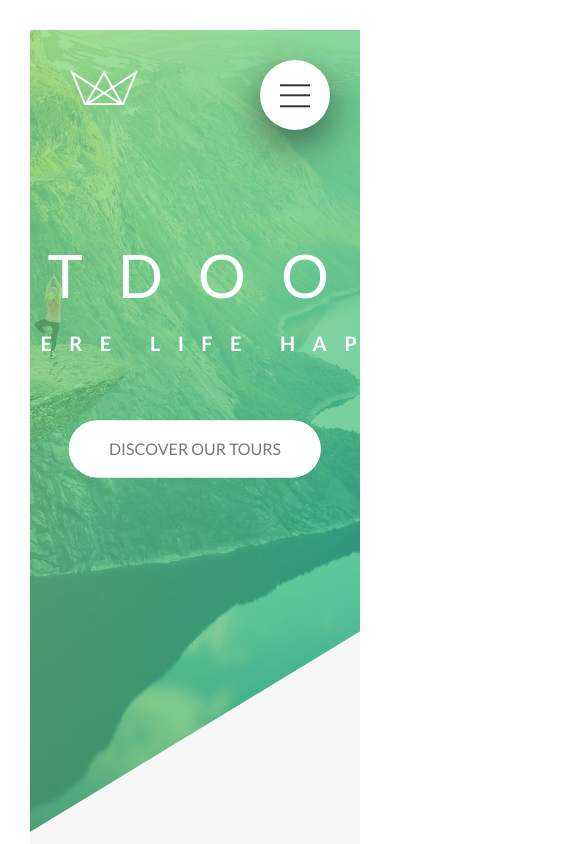
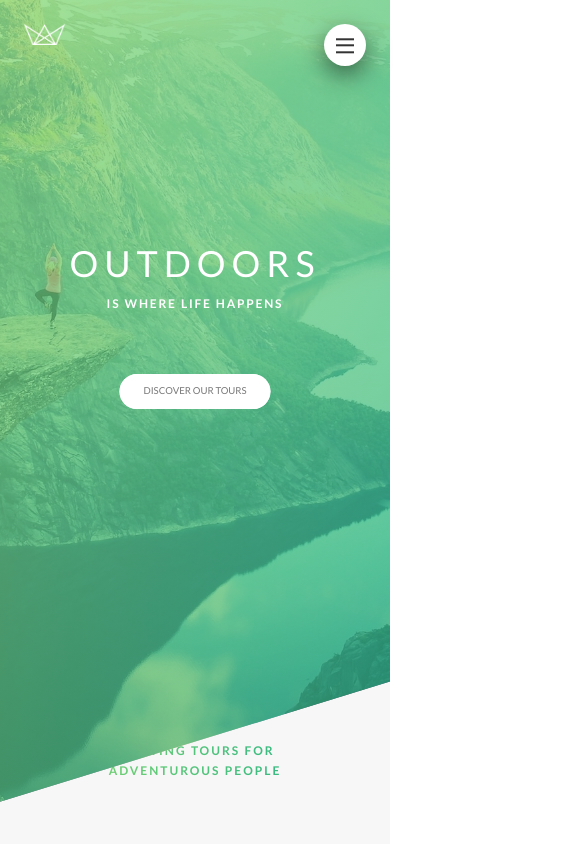
Before and after one commit to mariamamen30/Natours-Template, a website: page index.html in a window 390 px wide. Shown: the top 844 px of the page, 585 px wide, since content can reach past the window. Drawn offline with Linux system fonts and the light colour scheme.

Commit message:
intial media queries

```diff
--- a/index.html
+++ b/index.html
@@ -374,8 +374,8 @@
                   >
                 </div>
 
-                <div class="form__group">
-                  <button class="btn btn--green u-mt-med">Next &rarr;</button>
+                <div class="form__group u-mt-">
+                  <button class=" btn--green u-mt-med">Next &rarr;</button>
                 </div>
               </form>
             </div>
--- a/sass/abstract/_mixins.scss
+++ b/sass/abstract/_mixins.scss
@@ -5,3 +5,51 @@
     display: table;
   }
 }
+
+//Media Query Manager
+
+// 0 - 600px : phone
+// 600 - 900px : tablet
+// 900 - 1200px : tablet landscape
+// 1200 - 1800px : where normal style apply
+// 1800+ : huge screens
+
+@mixin response-phone {
+  @media (max-width: 600px) {
+    @content;
+  }
+}
+
+//Media Query Manager
+/*
+$breakpoint
+phone
+tab-port
+tab-land
+big-desktop
+*/
+@mixin respond($breakpoint) {
+  @if ($breakpoint == phone) {
+    @media (max-width: 600px) {
+      @content;
+    }
+  }
+
+  @if ($breakpoint == tab-port) {
+    @media (max-width: 900px) {
+      @content;
+    }
+  }
+
+  @if ($breakpoint == tab-land) {
+    @media (max-width: 1200px) {
+      @content;
+    }
+  }
+
+  @if ($breakpoint == big-desktop) {
+    @media (min-width: 1800px) {
+      @content;
+    }
+  }
+}
--- a/sass/base/_base.scss
+++ b/sass/base/_base.scss
@@ -7,9 +7,28 @@
 }
 
 html {
-  font-size: 62.5%;
+  font-size: 62.5%; //defines 1rem  = 10px
+
+  @include respond(tab-port) {
+    font-size: 56.25%; //1rem = 9px
+  }
+  @include respond(tab-port) {
+    font-size: 50%; //1rem = 8px
+  }
+
+  @include respond(phone) {
+    font-size: 37.5%; //1rem = 6px  6/16 = 37.5%
+  }
+
+  @include respond(big-desktop) {
+    font-size: 75%; //1rem = 12px
+  }
 }
 
 body {
   box-sizing: border-box;
+  padding: 3rem;
+  @include respond(tab-port) {
+    padding: 0;
+  }
 }
--- a/sass/base/_typograpy.scss
+++ b/sass/base/_typograpy.scss
@@ -4,7 +4,6 @@ body {
   /* font-size: 16px; */
   line-height: 1.7;
   color: #777;
-  padding: 30px;
 }
 
 .heading-primary {
@@ -19,6 +18,10 @@ body {
     font-weight: 400;
     letter-spacing: 3.5rem;
     animation: moveInLeft 1s ease-out;
+    @include respond(phone) {
+      letter-spacing: 1rem;
+      font-family: 5rem;
+    }
   }
   &--sub {
     display: block;
@@ -27,6 +30,11 @@ body {
     letter-spacing: 1.74rem;
     animation: moveInRight 1s ease-out;
     margin-bottom: 60px;
+
+    @include respond(phone) {
+      letter-spacing: 0.3rem;
+      font-family: 5rem;
+    }
   }
 }
 
@@ -45,6 +53,14 @@ body {
   transition: all 0.2s;
   letter-spacing: 2px;
 
+  @include respond(tab-port) {
+    font-size: 2.5rem;
+  }
+
+  @include respond(phone) {
+    font-size: 2rem;
+  }
+
   &:hover {
     transform: skewY(2deg) skewX(10deg) scale(1.1);
     text-shadow: 0.5rem 1rem 2rem rgba($color-black, 0.5);
--- a/sass/layout/_footer.scss
+++ b/sass/layout/_footer.scss
@@ -2,6 +2,10 @@
   background-color: #333;
   padding: 13rem 0;
   font-size: 1.4rem;
+
+  @include respond(tab-port) {
+    padding: 8rem 0;
+  }
 
   &__logo-box {
     text-align: center;
@@ -17,6 +21,10 @@
     border-top: 1px solid #777;
     padding-top: 1rem;
     display: inline-block;
+    @include respond(tab-port) {
+      text-align: center;
+      width: 100%;
+    }
   }
 
   &__list {
@@ -51,5 +59,8 @@
   &__copyright {
     border-top: 1px solid #777;
     padding-top: 1rem;
+    @include respond(tab-port) {
+      text-align: center;
+    }
   }
 }
--- a/sass/layout/_grid.scss
+++ b/sass/layout/_grid.scss
@@ -2,8 +2,17 @@
   max-width: $grid-width;
   margin: 0 auto;
 
+  @include respond(tab-port) {
+    max-width: 50rem;
+    padding: 03rem;
+  }
+
   &:not(:last-child) {
     margin-bottom: $gutter-vertical;
+
+    @include respond(tab-port) {
+      margin-bottom: $gutter-horizontal;
+    }
   }
 
   [class^="col-"] {
@@ -11,8 +20,17 @@
 
     &:not(:last-child) {
       margin-right: $gutter-horizontal;
+
+      @include respond(tab-port) {
+        margin-right: 0;
+        margin-bottom: $gutter-horizontal;
+      }
     }
     @include clearfix;
+
+    @include respond(tab-port) {
+      width: 100% !important;
+    }
   }
 
   .col-1-of-2 {
--- a/sass/layout/_header.scss
+++ b/sass/layout/_header.scss
@@ -9,7 +9,13 @@
   background-size: cover;
   background-position: center;
   position: relative;
+  -webkit-clip-path: polygon(0 0, 100% 0, 100% 75%, 0% 100%);
   clip-path: polygon(0 0, 100% 0, 100% 75%, 0% 100%);
+
+  @include respond(phone) {
+    -webkit-clip-path: polygon(0 0, 100% 0, 100% 85%, 0% 100%);
+    clip-path: polygon(0 0, 100% 0, 100% 85%, 0% 100%);
+  }
 
   &__logo-box {
     position: absolute;
--- a/sass/layout/_navigation.scss
+++ b/sass/layout/_navigation.scss
@@ -13,6 +13,11 @@
     border-radius: 50%;
     z-index: 2000;
     box-shadow: 0 1.5rem 4rem rgba($color: #000000, $alpha: 0.5);
+
+    @include respond(tab-port) {
+      top: 4rem;
+      right: 4rem;
+    }
   }
 
   &__background {
@@ -30,6 +35,10 @@
     transition: all 0.5s cubic-bezier(0.85, 0, 0.15, 1);
     text-align: center;
     cursor: pointer;
+    @include respond(tab-port) {
+      top: 4.5em;
+      right: 4.5rem;
+    }
   }
 
   &__nav {
```
Also changed, not shown: CSS/style.css.
